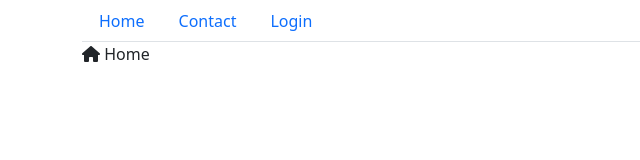
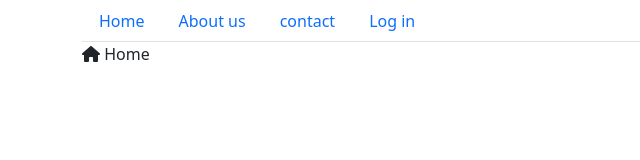
Before and after one commit to Gromso/shopforelectronicgoodsfront, a React (Create React App) app: page / in a window 1280 px wide. Shown: the top 160 px of the page, without its empty margins (0-640 px from the left). Built offline with nearby package versions, Linux system fonts and the light colour scheme.

Commit message:
Add Main menu items property for dinamic creation

```diff
--- a/src/components/MainMenu/MainMenu.tsx
+++ b/src/components/MainMenu/MainMenu.tsx
@@ -1,16 +1,39 @@
 import React from 'react';
 import { Nav, Container } from 'react-bootstrap';
-export class MainMenu extends React.Component {
+import { resolveTypeReferenceDirective } from 'typescript';
 
+
+export class MainMenuItem {
+    text: string = '';
+    link: string = '#';
+
+    constructor(text: string, link: string) {
+        this.text = text;
+        this.link = link;
+    }
+
+}
+
+interface MainMenuProperties {
+    items: MainMenuItem[];
+}
+
+export class MainMenu extends React.Component<MainMenuProperties>{
+
+   private renderMenuItems() {
+        return this.props.items.map((item, index) => (
+          <Nav.Link key={index} href={item.link}>
+            {item.text}
+          </Nav.Link>
+        ));
+      }
 
 
     render() {
         return (
             <Container>
                 <Nav variant='tabs'>
-                    <Nav.Link href='/'>Home</Nav.Link>
-                    <Nav.Link href="/contact">Contact</Nav.Link>
-                    <Nav.Link href="/login">Login</Nav.Link>
+                    {this.renderMenuItems()}
                 </Nav>
             </Container>
         );
--- a/src/index.tsx
+++ b/src/index.tsx
@@ -8,14 +8,20 @@
 import 'popper.js/dist/popper.js';
 import 'bootstrap/dist/js/bootstrap.min.js';
 import '@fortawesome/fontawesome-free/css/fontawesome.min.css'
-import { MainMenu } from './components/MainMenu/MainMenu';
+import { MainMenu, MainMenuItem } from './components/MainMenu/MainMenu';
 
+const menuItems = [
+  new MainMenuItem("Home", "/"),
+  new MainMenuItem("About us", "/page/about-us"),
+  new MainMenuItem("contact", "/contact"),
+  new MainMenuItem("Log in", "/user/loogin"),
+];
 const root = ReactDOM.createRoot(
   document.getElementById('root') as HTMLElement
 );
 root.render(
   <React.StrictMode>
-    <MainMenu></MainMenu>
+    <MainMenu items={ menuItems }></MainMenu>
     <App />
   </React.StrictMode>
 );
```
